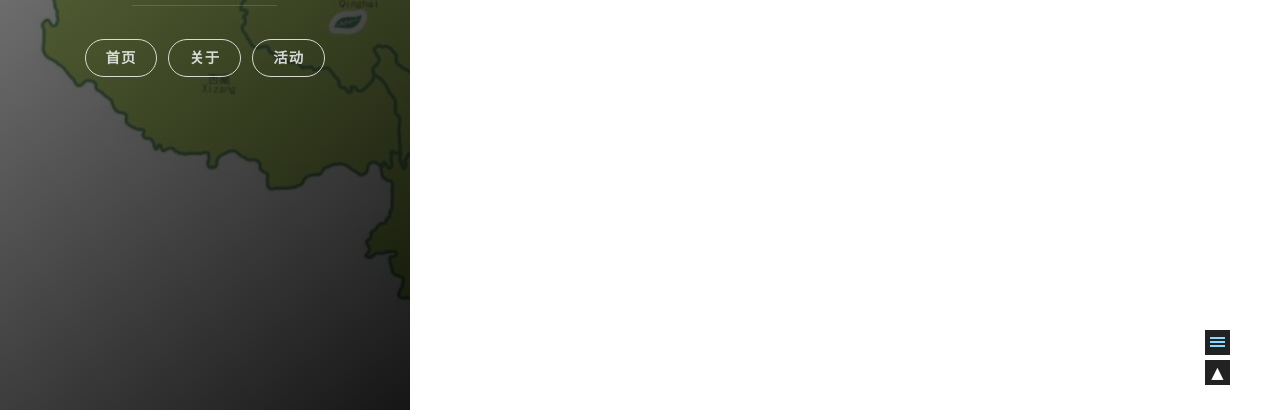
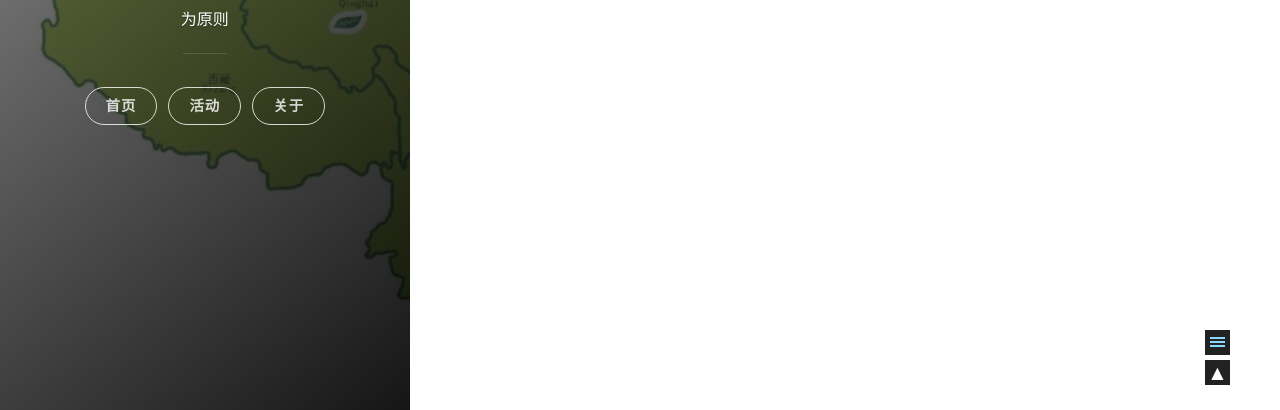
Before and after one commit to teaadm/tea.github.io, a plain HTML site: page 2017/05/07/article-title/index.html in a window 1280 px wide. Shown: the part 390-800 px from the top of the page. Drawn offline with nearby package versions, Linux system fonts and the light colour scheme; some packages are replaced by stand-ins of ours.

Commit message:
Site updated: 2017-05-08 15:22:58

```diff
--- a/2017/05/07/article-title/index.html
+++ b/2017/05/07/article-title/index.html
@@ -58,6 +58,11 @@
         <hr class="panel-cover__divider" />
 
 
+        <p class="panel-cover__description">
+          企业以文化为驱动、合作以共赢为原则
+        </p>
+        <hr class="panel-cover__divider panel-cover__divider--secondary" />
+
 
         <div class="navigation-wrapper">
 
@@ -69,10 +74,10 @@
                 <li class="navigation__item"><a href="/#blog" title="" class="blog-button">首页</a></li>
 
 
-                <li class="navigation__item"><a href="/about" title="" class="">关于</a></li>
+                <li class="navigation__item"><a href="/archive" title="" class="">活动</a></li>
 
 
-                <li class="navigation__item"><a href="/archive" title="" class="">活动</a></li>
+                <li class="navigation__item"><a href="/about" title="" class="">关于</a></li>
 
 
             </ul>
```
Also changed, not shown: 2017/05/07/hello-world/index.html (+7 -2 lines), about/index.html (+7 -2 lines), archive/index.html (+7 -2 lines), archives/2017/05/index.html (+7 -2 lines), archives/2017/index.html (+7 -2 lines), archives/index.html (+7 -2 lines), index.html (+7 -2 lines).
